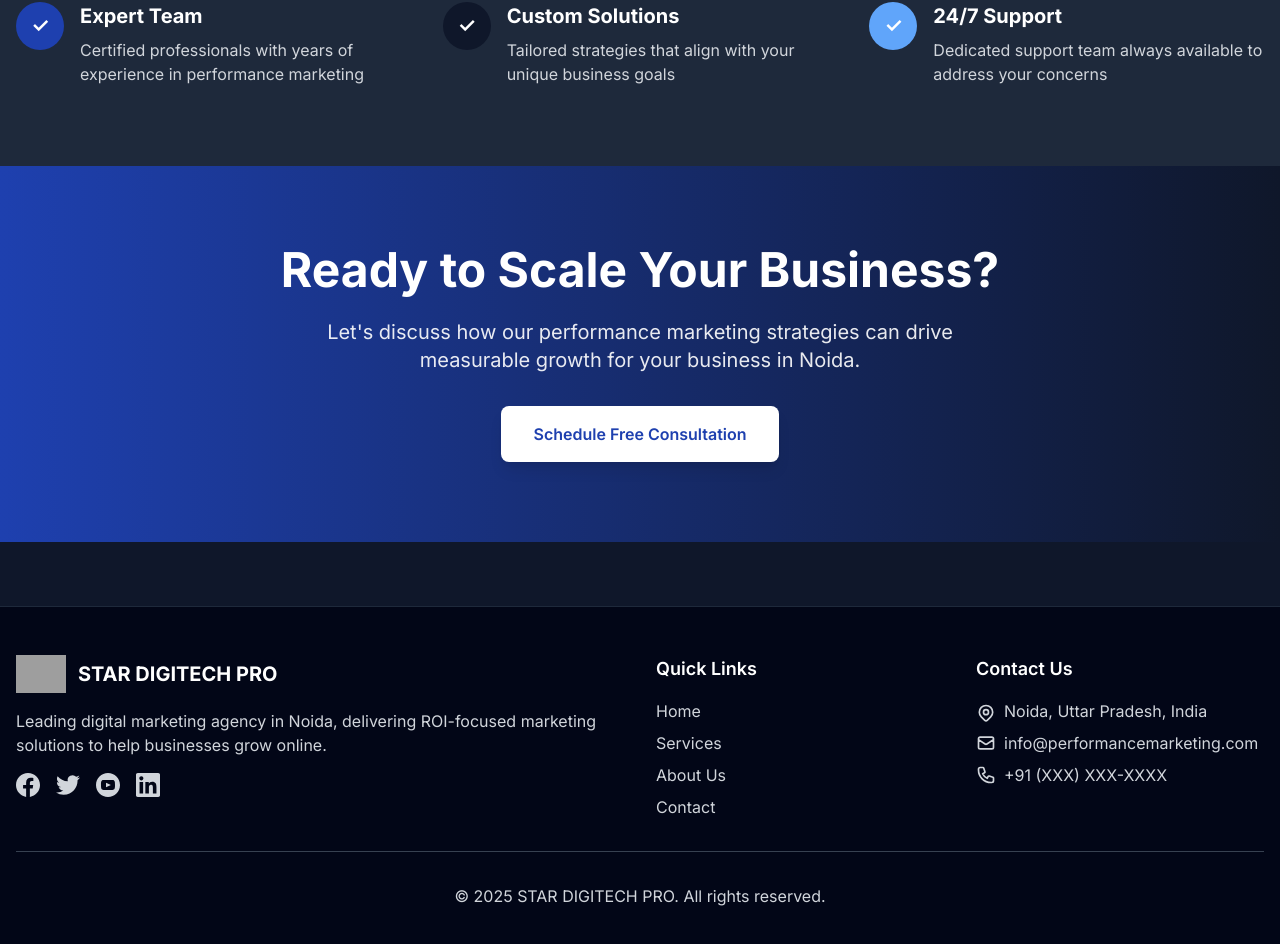
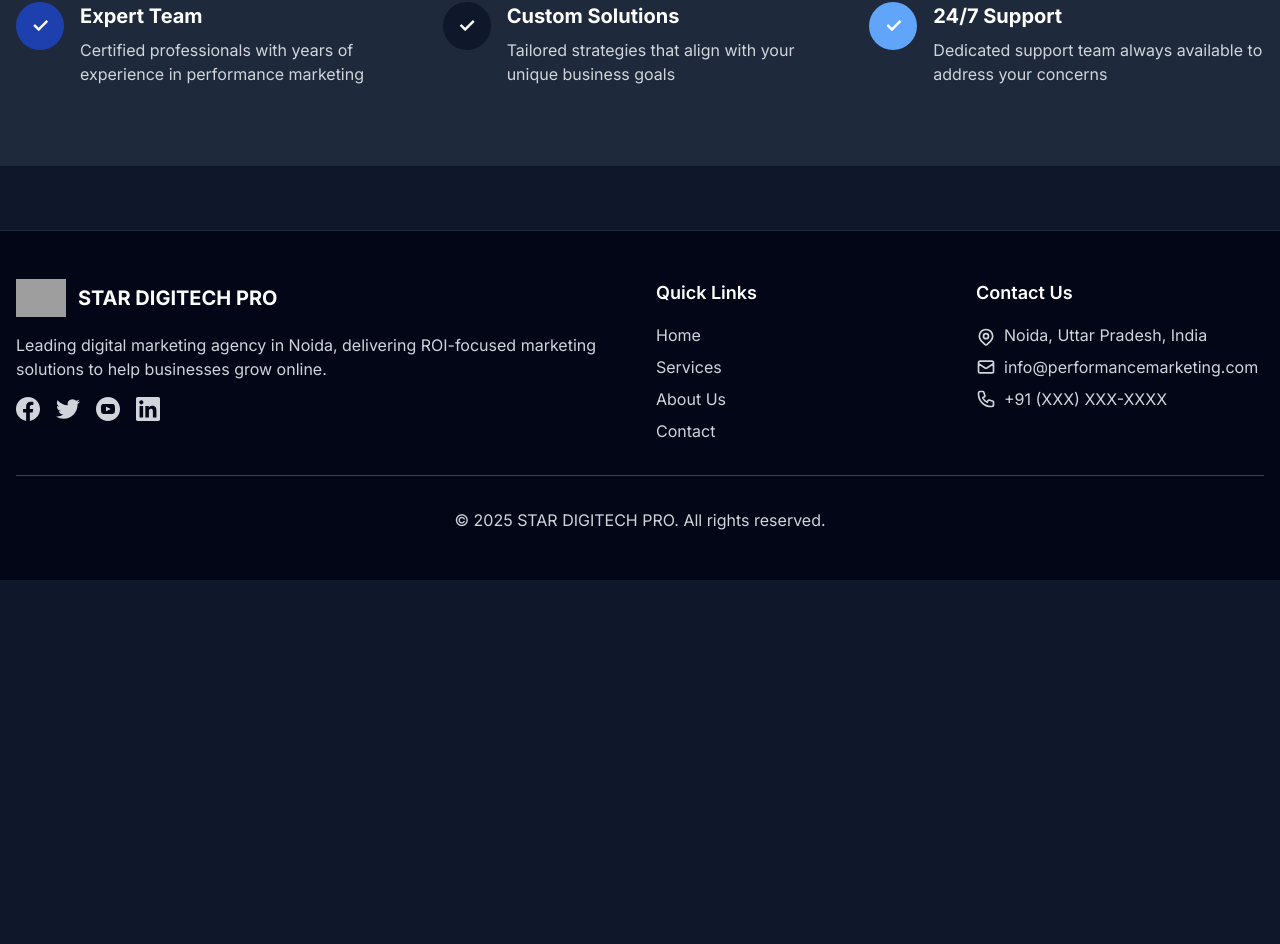
Before and after one commit to anshmydigitalcrown-ui/stardigitechpro, a Next.js app: page / in a window 1280 px wide. Shown: the part 1989-2933 px from the top of the page. After the commit the page ends 2569 px from the top, so only its background shows below. Built offline with nearby package versions, Linux system fonts and the light colour scheme; grey boxes are pictures that could not be loaded.

Commit message:
Remove CTA section 'Ready to Scale Your Business' from home page

```diff
--- a/app/page.tsx
+++ b/app/page.tsx
@@ -193,24 +193,6 @@ export default function Home() {
           </div>
         </div>
       </section>
-
-      {/* CTA Section */}
-      <section className="py-20 bg-gradient-to-r from-primary to-secondary text-white">
-        <div className="container mx-auto px-4 text-center">
-          <h2 className="text-3xl md:text-5xl font-bold mb-6">
-            Ready to Scale Your Business?
-          </h2>
-          <p className="text-xl mb-8 max-w-2xl mx-auto opacity-90">
-            Let's discuss how our performance marketing strategies can drive measurable growth for your business in Noida.
-          </p>
-          <Link
-            href="/contact"
-            className="inline-block bg-white text-primary font-semibold py-4 px-8 rounded-lg hover:bg-gray-100 transition-all duration-300 shadow-lg hover:shadow-xl"
-          >
-            Schedule Free Consultation
-          </Link>
-        </div>
-      </section>
     </>
   );
 }
```
